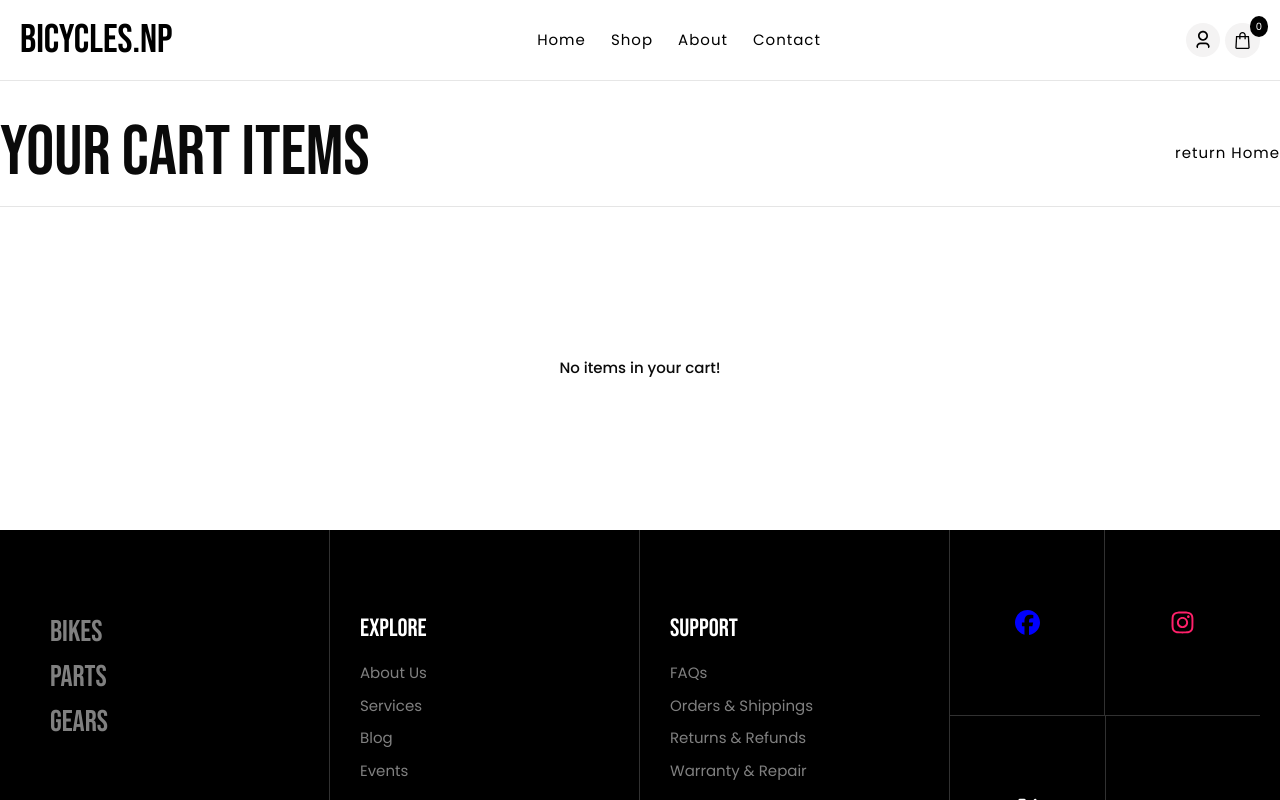
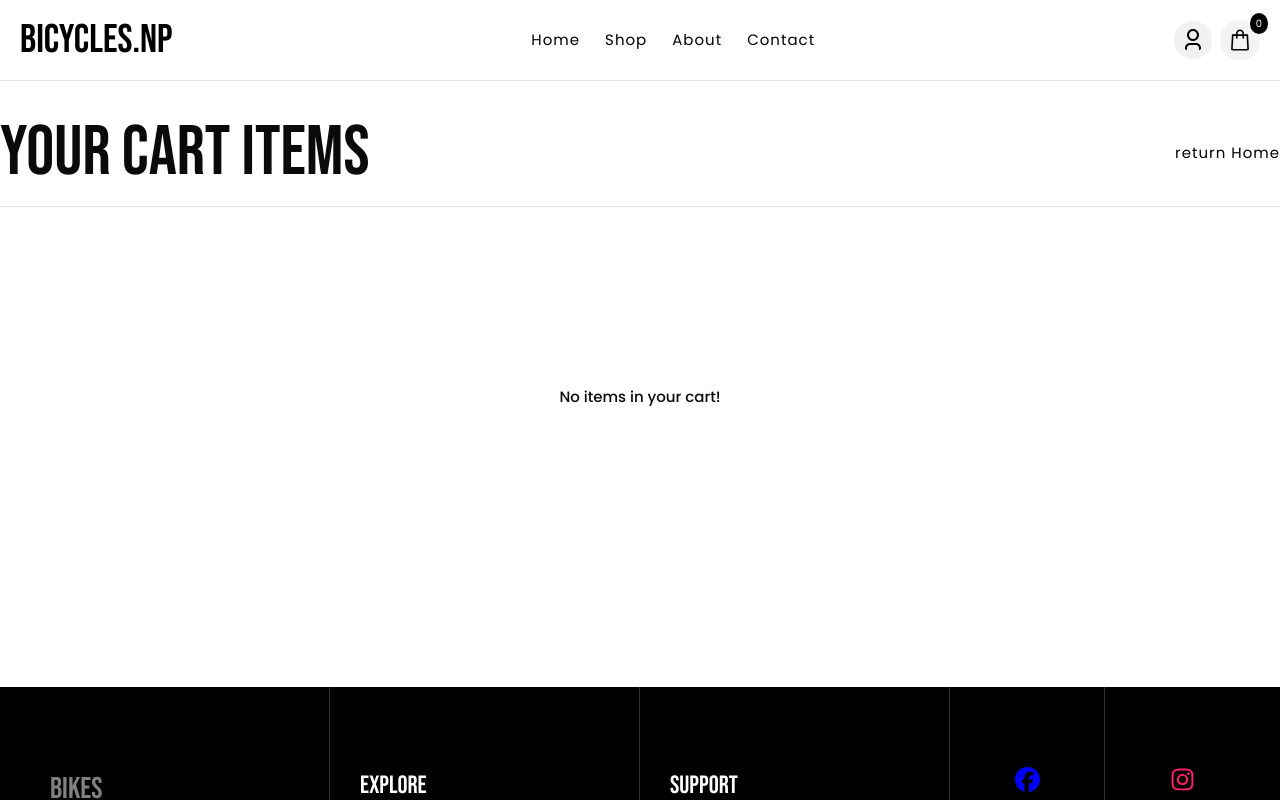
Before and after one commit to SASAN-1/Ecommerce-site-React-js-, a React (Vite) app: page /cart in a window 1280 px wide. Shown: the top 800 px of the page. Built offline with nearby package versions, Linux system fonts and the light colour scheme.

Commit message:
updated shadow in contact inputs, fixed response error, changed some css

```diff
--- a/src/App.css
+++ b/src/App.css
@@ -32,7 +32,7 @@
 .logo {
   font-family: var(--secondary-font);
   font-size: 40px;
-  font-size: 500;
+  font-weight: 500;
   color: rgb(0, 0, 0);
   text-decoration: none;
 }
@@ -85,17 +85,21 @@
   display: flex;
   align-items: center;
   justify-content: space-between;
-  width: 6%;
+  gap: 8px;
+  width: auto;
 }
 
 .log-icon {
   cursor: pointer;
   color: black;
-  font-size: 34px;
+  font-size: 38px;
   padding: 7px;
   border-radius: 100px;
-  background-color: rgb(244, 243, 243);
+  background-color: rgba(209, 209, 209, 0.301);
+  transition: all 0.2s ease-in;
 }
+
+
 
 .auth-popover {
   width: 108px;
@@ -138,7 +142,7 @@
 }
 
 .cart-icon {
-  font-size: 35px;
+  font-size: 40px;
   color: black;
   padding: 7px;
   border-radius: 100px;
@@ -153,6 +157,14 @@
   background-color: rgb(0, 0, 0);
   padding: 3px 6px;
   border-radius: 100%;
+}
+
+
+.log-icon:hover,
+.cart-icon:hover {
+  background-color: rgba(231, 229, 229, 0.782);
+  border: 1px solid rgba(128, 128, 128, 0.271);
+
 }
 
 /* Login */
@@ -329,6 +341,7 @@
 }
 
 /* Home css */
+
 .home-main-container {
   max-width: 1350px;
   margin: 0 auto;
@@ -824,11 +837,16 @@
   padding: 15px 20px;
   margin-bottom: 20px;
   border: 2px solid rgba(0, 0, 0, 0.127);
-  box-shadow: 0 2px 6px rgba(0, 0, 0, 0.05);
   border-radius: 20px;
   font-size: 15px;
   outline: none;
   transition: all 0.3s;
+}
+
+.form-input:focus {
+  box-shadow: 0 2px 6px rgba(0, 0, 0, 0.134);
+  background-color: rgba(128, 128, 128, 0.062);
+
 }
 
 .form-input::placeholder {
@@ -893,6 +911,7 @@ textarea.form-input {
   position: absolute;
   top: 20px;
   right: 10px;
+  cursor: pointer;
 }
 
 .item-info {
@@ -977,6 +996,7 @@ textarea.form-input {
 }
 
 .empty-cart {
+  min-height: 60vh;
   display: flex;
   flex-direction: column;
   align-items: center;
@@ -987,7 +1007,7 @@ textarea.form-input {
 .null-item-case {
   font-size: 15px;
   font-weight: 500;
-  margin-top: 100px;
+  margin: auto 0;
 }
 
 .return {
--- a/src/pages/components/Cart.jsx
+++ b/src/pages/components/Cart.jsx
@@ -1,5 +1,4 @@
 import { clearCart, removeItemFromCart, updateQuantity } from "@/redux/slice";
-import React, { useEffect, useState } from "react";
 import { ImCross } from "react-icons/im";
 import { useDispatch, useSelector } from "react-redux";
 import { Link, useNavigate } from "react-router";
@@ -10,14 +9,7 @@ const Cart = () => {
   const navigate = useNavigate();
 
   // Selects Items stored in cart
-  const cartItem = useSelector((state) => state.cart.items);
-
-  // Holds cart Items
-  const [cartData, setCartData] = useState(cartItem);
-
-  useEffect(() => {
-    setCartData(cartItem);
-  }, [cartItem]);
+  const cartData = useSelector((state) => state.cart.items);
 
   const handleQuantityChange = (id, size, value) => {
     const quantity = Math.max(1, Number(value));
--- a/src/pages/components/Home.jsx
+++ b/src/pages/components/Home.jsx
@@ -81,7 +81,7 @@ const Home = () => {
   };
 
   return (
-    <main className="home-body">
+    <div>
       <div className="home-main-container">
         <img src={cover} alt="cover-img" className="main-img" />
         <h1 className="home-heading">
@@ -157,7 +157,7 @@ const Home = () => {
           </form>
         </div>
       </div>
-    </main>
+    </div>
   );
 };
 
```
